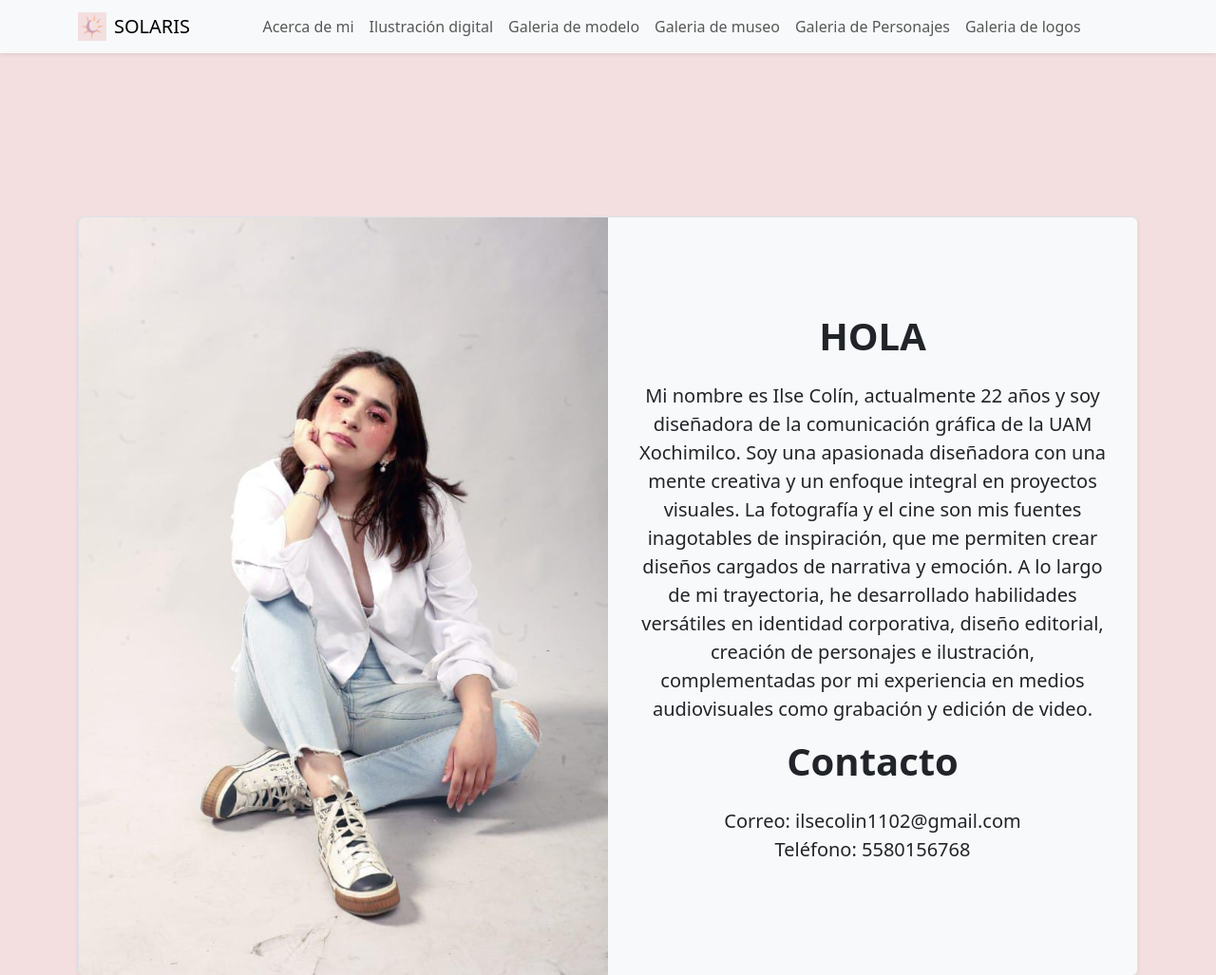
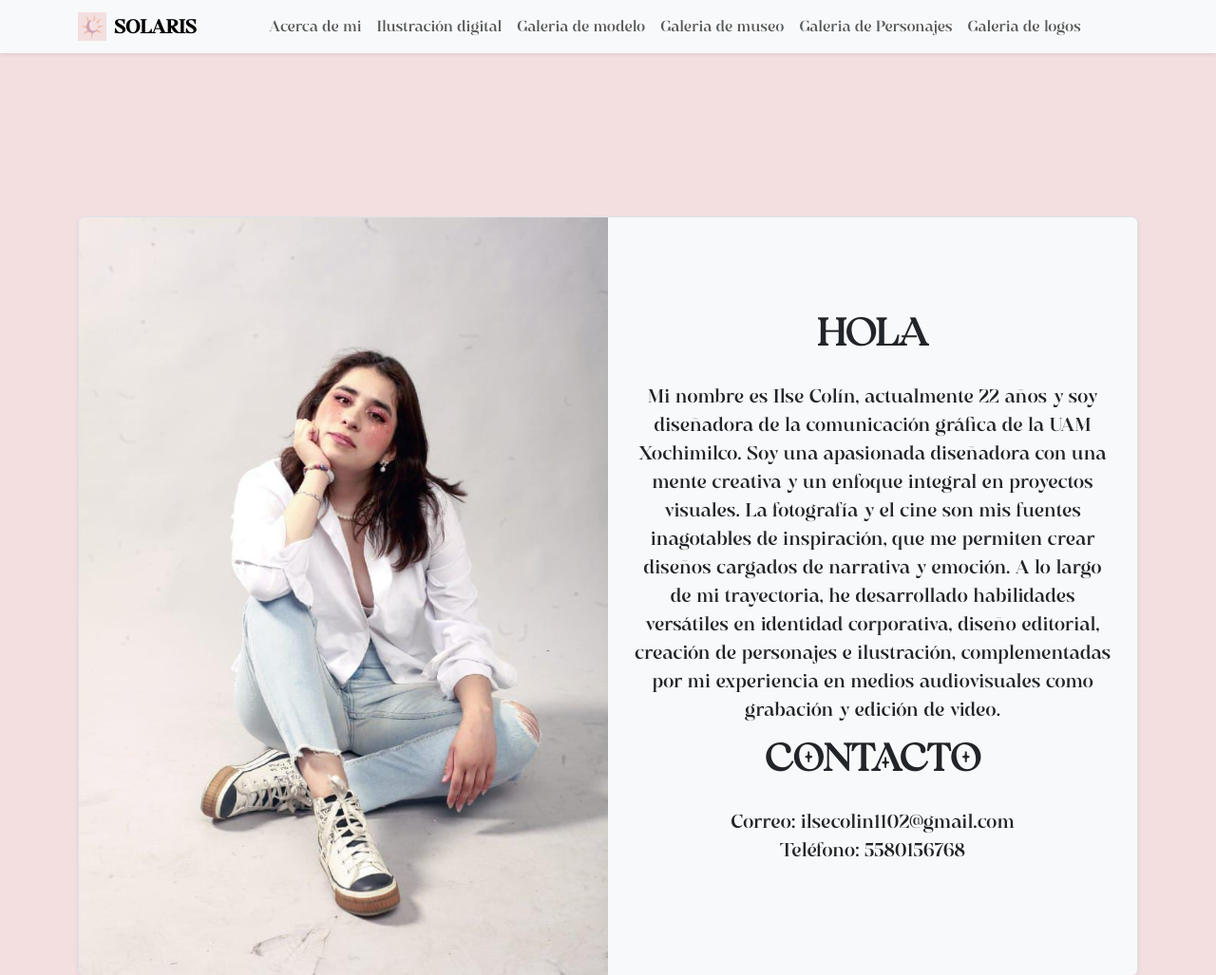
Before and after one commit to Art-byte/solaris, a plain HTML site: page index.html in a window 1280 px wide. Shown: the top 1027 px of the page at 95% size. Drawn offline with Linux system fonts and the light colour scheme.

Commit message:
feat: se agregan los estilos finales para las fuentes

```diff
--- a/index.html
+++ b/index.html
@@ -14,7 +14,7 @@
                 <div class="container">
                     <a class="navbar-brand d-flex align-items-center" href="#">
                         <img src="img/logo.png" alt="Logo Solaris" class="me-2" style="width: 30px; height: 30px;">
-                        SOLARIS
+                        <strong>SOLARIS</strong>
                     </a>
                     <button class="navbar-toggler"
                             type="button"
@@ -820,16 +820,7 @@
             </div>
           </div>
         </div>
-
-
-
-
       </div>
-
-
-
-
-
 
       <section id="galeriaLogos" class="seccion fade-in">
           <div class="container py-5">
--- a/index.js
+++ b/index.js
@@ -20,6 +20,7 @@ document.addEventListener("DOMContentLoaded", function() {
     showSections();
     showCardsContainer();
     showCardsMuseosContainer();
+    showCardsPersonajesContainer();
 });
 
 
@@ -44,7 +45,7 @@ function showCardsMuseosContainer(){
         }
     });
 }
-function showCardsMuseosContainer(){
+function showCardsPersonajesContainer(){
     document.getElementById('mostrarCardsPersonajesBtn').addEventListener('click', function(){
         const cardContainer = document.getElementById('cardsContainerPersonajes');
         if(cardContainer.style.display === 'none'){
--- a/solaris.css
+++ b/solaris.css
@@ -1,3 +1,17 @@
+@font-face {
+  font-family: 'Rosie Brown';
+  src: url('fonts/Rosie Brown Serif Demo.otf') format('opentype');
+  font-weight: normal;
+  font-style: normal;
+}
+
+@font-face {
+  font-family: 'Elegante clasica';
+  src: url('fonts/Elegante Classica.ttf') format('truetype');
+  font-weight: normal;
+  font-style: normal;
+}
+
 body {
     background-color: #F3DFE0;
     padding-top: 80px; /* Ajusta según la altura de tu navbar */
@@ -230,3 +244,13 @@ footer {
   max-height: 300px;
   object-fit: contain;
 }
+
+
+/* DEFINICION DE FUENTES PARA DISTINAS SECCIONES */
+h1 {
+  font-family: 'Rosie Brown', serif;
+}
+
+p, li, h5, button, strong {
+  font-family: 'Elegante clasica', sans-serif;
+}
```
Also changed, not shown: fonts/Elegante Classica.ttf (added), fonts/Rosie Brown Serif Demo.otf (added).
